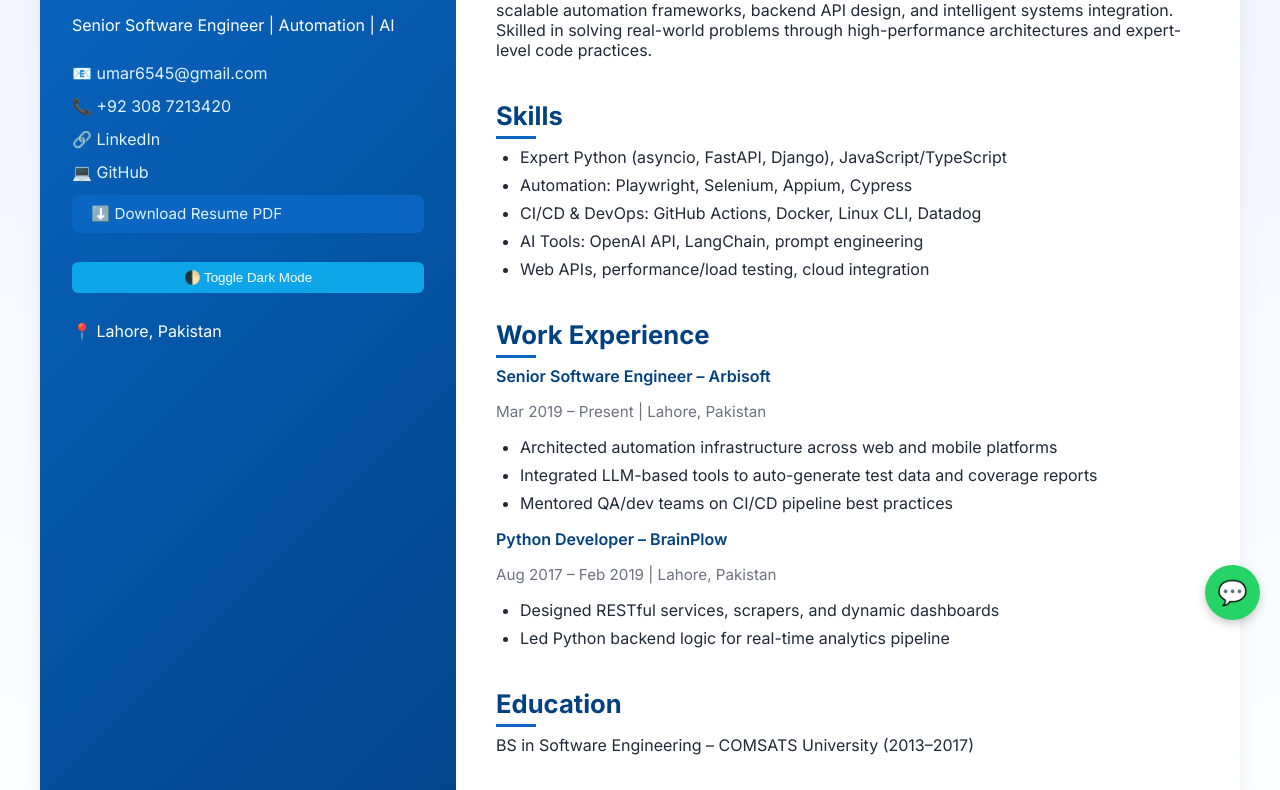
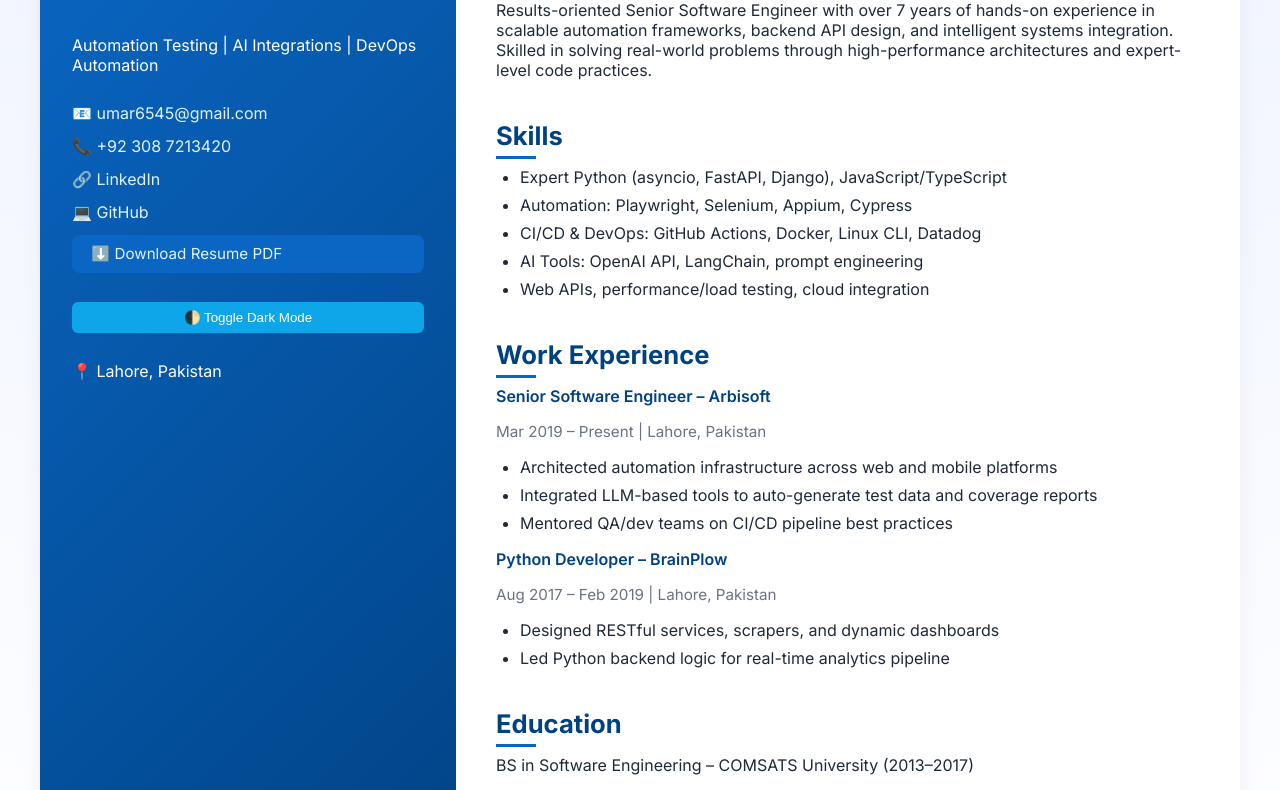
Before and after one commit to UMAR6545/profile, a plain HTML site: page index.html in a window 1280 px wide. Shown: the part 160-950 px from the top of the page. Drawn offline with Linux system fonts and the light colour scheme.

Commit message:
Update index.html

```diff
--- a/index.html
+++ b/index.html
@@ -52,14 +52,7 @@
     .sidebar h1 {
       font-size: 2rem;
     }
-    .typing {
-      font-size: 1rem;
-      white-space: nowrap;
-      overflow: hidden;
-      border-right: 2px solid #e0f2fe;
-      width: 0;
-      animation: typing 4s steps(30, end) forwards, blink 1s step-end infinite;
-    }
+    $1max-content$2}
     @keyframes typing {
       from { width: 0; }
       to { width: 100%; }
@@ -147,22 +140,7 @@
     .download-btn:hover {
       background-color: var(--primary-dark);
     }
-    .whatsapp-button {
-      position: fixed;
-      bottom: 20px;
-      right: 20px;
-      background-color: #25d366;
-      color: white;
-      border-radius: 50%;
-      width: 55px;
-      height: 55px;
-      display: flex;
-      align-items: center;
-      justify-content: center;
-      font-size: 24px;
-      text-decoration: none;
-      box-shadow: 0 4px 10px rgba(0, 0, 0, 0.2);
-      z-index: 1000;
+    $1animation: pulse 2s infinite;
       transition: transform 0.3s ease;
     }
     .whatsapp-button:hover {
@@ -173,6 +151,11 @@
         flex-direction: column;
       }
     }
+  @keyframes pulse {
+      0% { transform: scale(1); }
+      50% { transform: scale(1.15); }
+      100% { transform: scale(1); }
+    }
   </style>
 </head>
 <body>
@@ -180,7 +163,7 @@
   <div class="container">
     <div class="sidebar">
       <h1>Muhammad Umar</h1>
-      <p class="typing">Senior Software Engineer | Automation | AI</p>
+      <p class="typing">Automation Testing | AI Integrations | DevOps Automation</p>
       <a href="mailto:umar6545@gmail.com">📧 umar6545@gmail.com</a>
       <a href="tel:+923087213420">📞 +92 308 7213420</a>
       <a href="https://linkedin.com/in/umar-ch-6507a5a6" target="_blank">🔗 LinkedIn</a>
```
